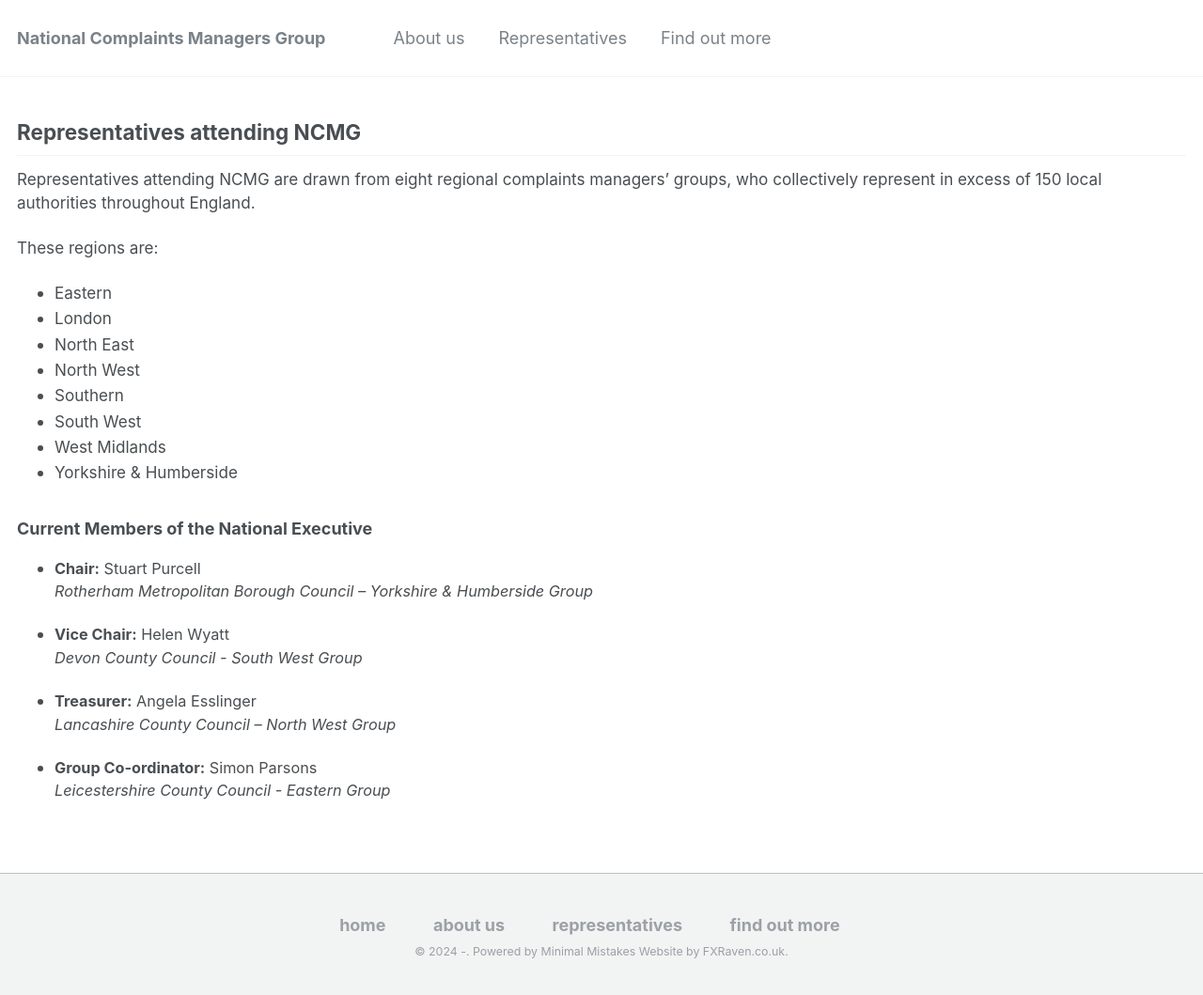
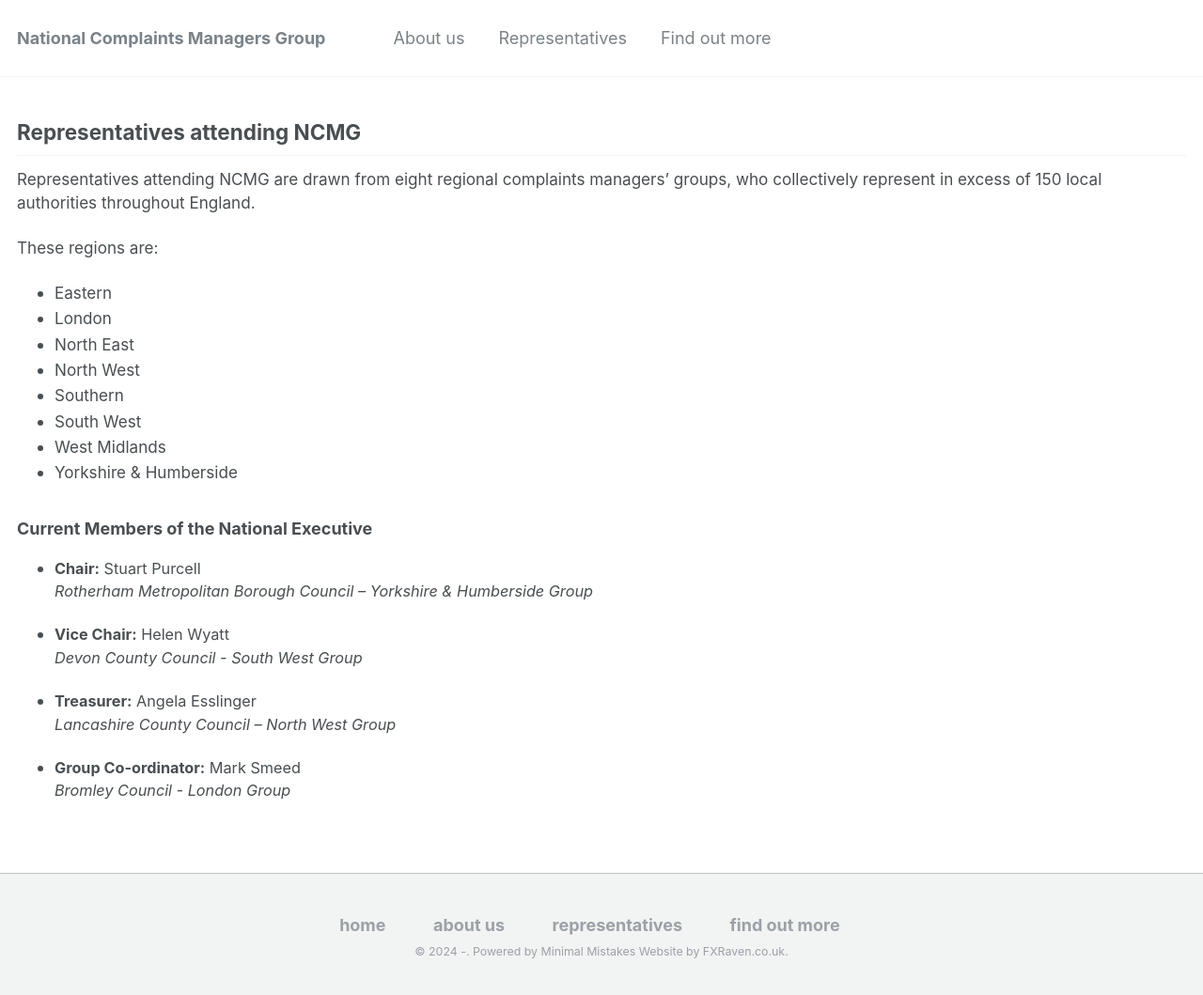
Before and after one commit to NCMG-HOST/NCMG-HOST.github.io, a Jekyll site: the page built from _pages/reps.md, in a window 1280 px wide. Shown: the whole page at 94% size. Built offline with Jekyll 4.4.1, drawn with Linux system fonts in a browser that asks for light colours.

Commit message:
Update reps.md

```diff
--- a/_pages/reps.md
+++ b/_pages/reps.md
@@ -31,5 +31,5 @@ These regions are:
 - **Treasurer:** Angela Esslinger
   *Lancashire County Council – North West Group*
 
-- **Group Co-ordinator:** Simon Parsons
-  *Leicestershire County Council - Eastern Group*
+- **Group Co-ordinator:** Mark Smeed
+  *Bromley Council - London Group*
```
